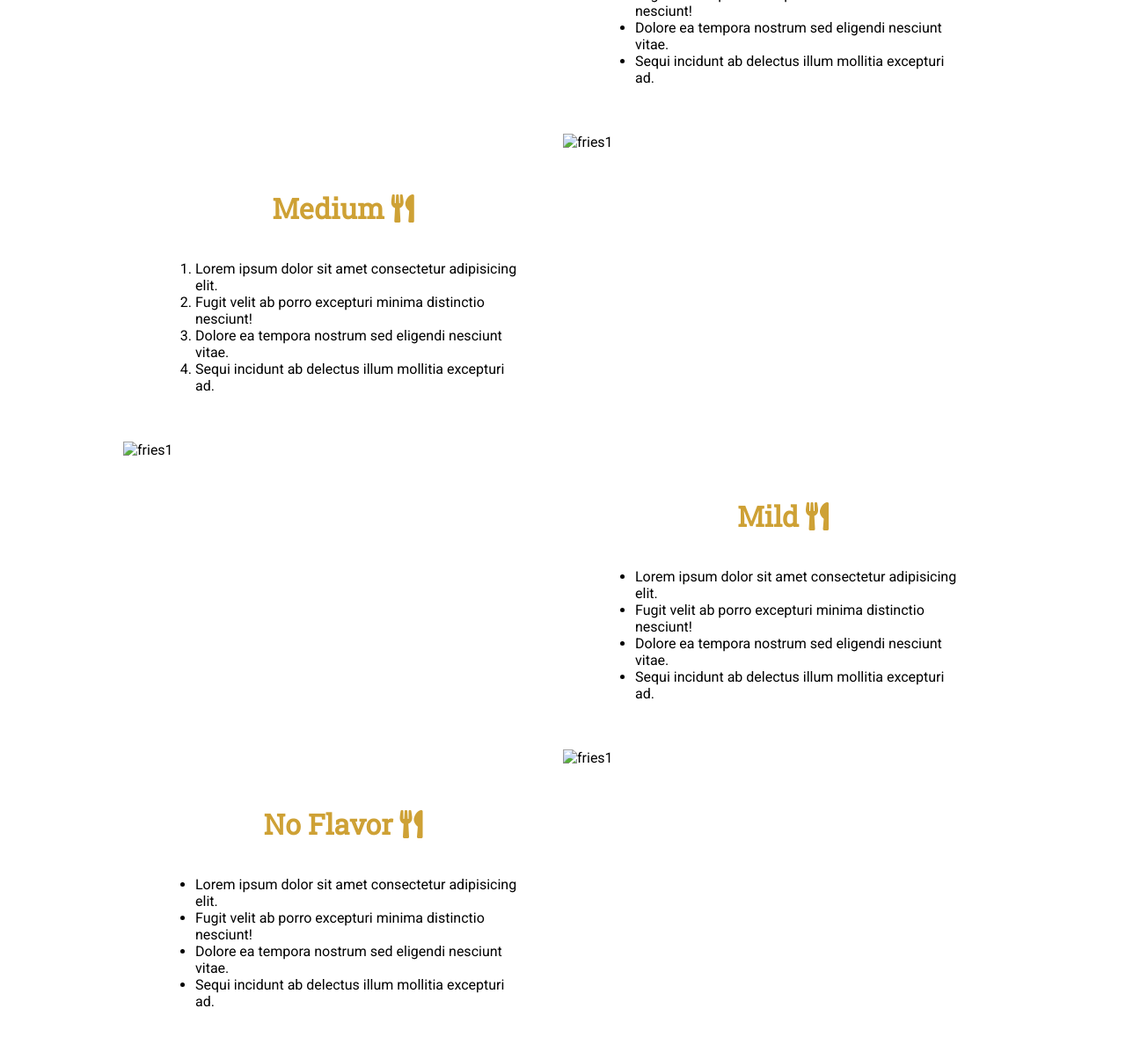
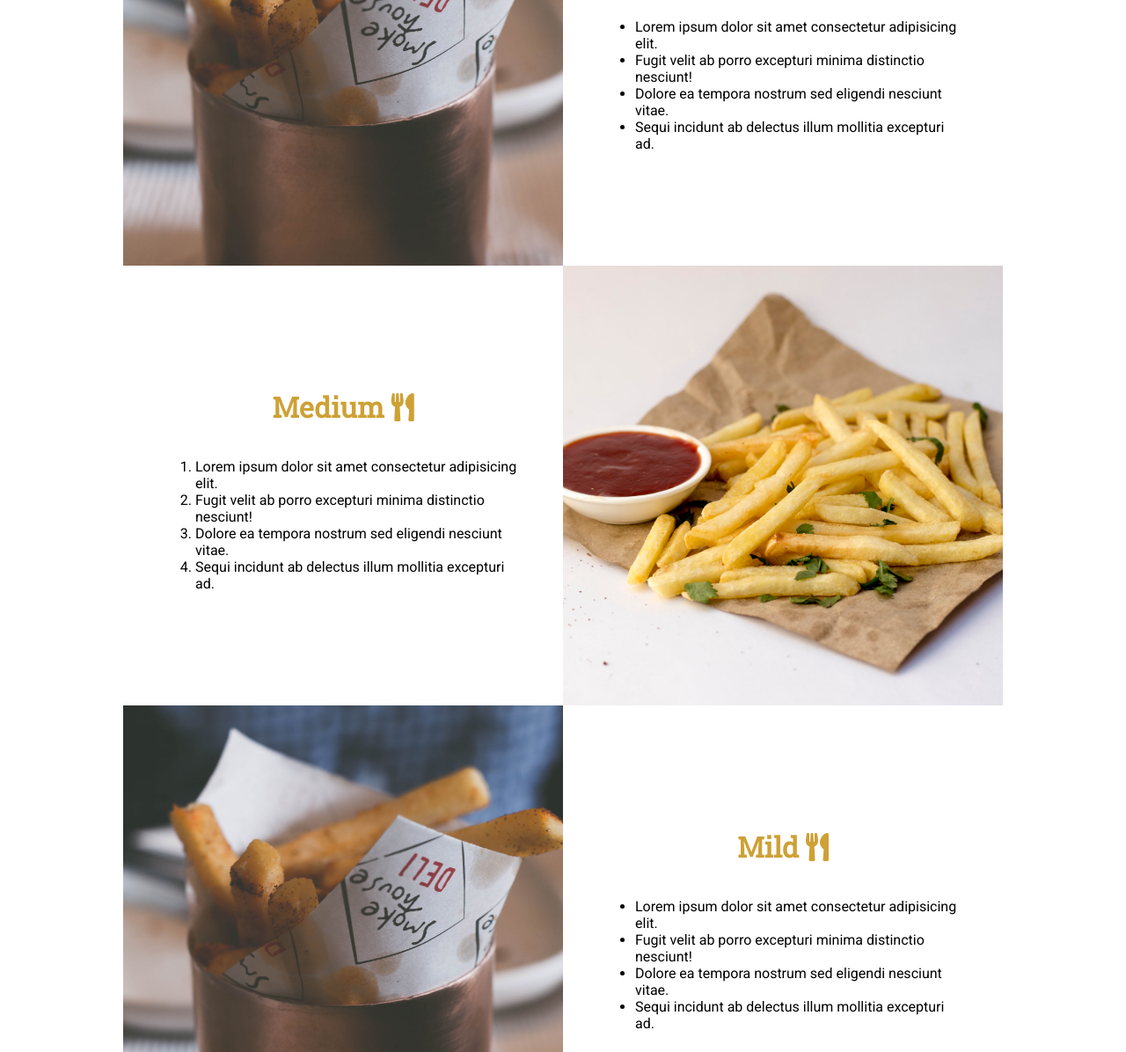
Before and after one commit to yanfer/restaurant-page, a plain HTML site: page menu.html in a window 1280 px wide. Shown: the part 594-1790 px from the top of the page at 88% size. Drawn offline with Linux system fonts and the light colour scheme.

Commit message:
updated img error

```diff
--- a/menu.html
+++ b/menu.html
@@ -59,7 +59,7 @@
         <div class="squares">
             <div class="square">
                 <div class="img-wrapper">
-                    <img src="../HTML-CSS/images/Squares/fries-sq-1.jpg" alt="fries1">
+                    <img src="./images/Squares/fries-sq-1.jpg" alt="fries1">
                 </div>
                 <div class="square-text-wrapper">
                     <a href="#spicy" name="spicy" class="anchor-link">
@@ -87,12 +87,12 @@
                     </ol>
                 </div>
                 <div class="img-wrapper">
-                    <img src="../HTML-CSS/images/Squares/fries-sq-2.jpg" alt="fries1">
+                    <img src="./images/Squares/fries-sq-2.jpg" alt="fries1">
                 </div>
             </div>
             <div class="square">
                 <div class="img-wrapper">
-                    <img src="../HTML-CSS/images/Squares/fries-sq-1.jpg" alt="fries1">
+                    <img src="./images/Squares/fries-sq-1.jpg" alt="fries1">
                 </div>
                 <div class="square-text-wrapper">
                     <a href="#mild" name="mild" class="anchor-link">
@@ -119,7 +119,7 @@
                     </ul>
                 </div>
                 <div class="img-wrapper">
-                    <img src="../HTML-CSS/images/Squares/fries-sq-2.jpg" alt="fries1">
+                    <img src="./images/Squares/fries-sq-2.jpg" alt="fries1">
                 </div>
             </div>
         </div>
```
